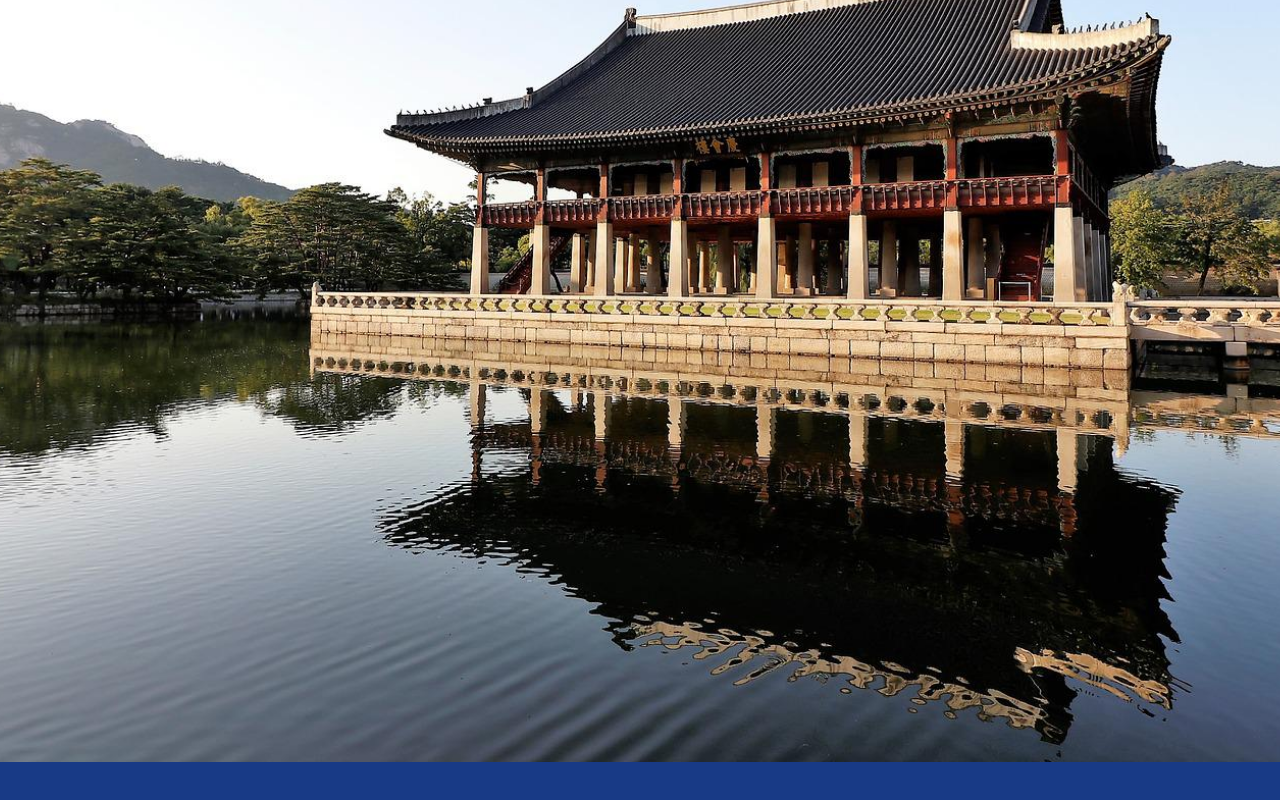
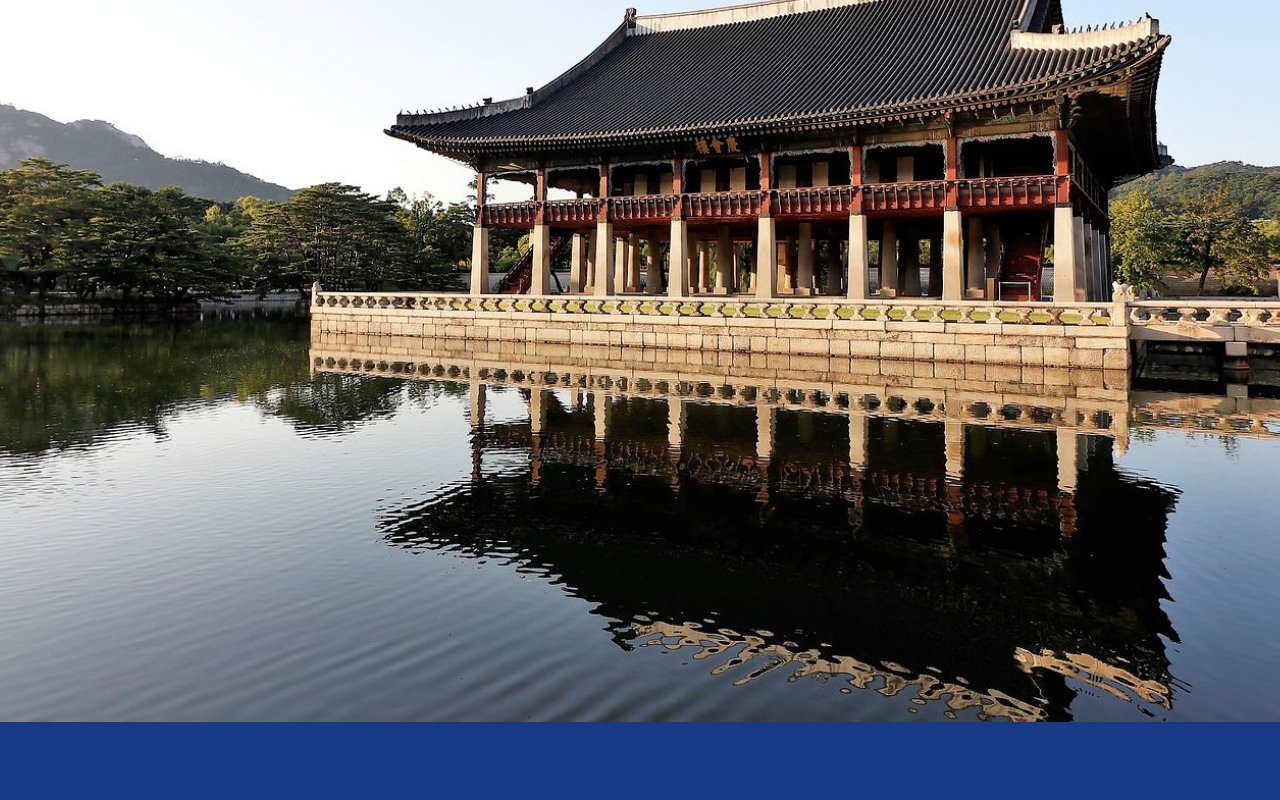
Before and after one commit to KNUTKnutu/Knutu, a React (Vite) app in the folder frontend/: page / in a window 1280 px wide. Shown: the part 298-1098 px from the top of the page. Built offline with nearby package versions, Linux system fonts and the light colour scheme.

Commit message:
KNUT-13 [Client] Sound Files // 오디오 추가 - GameScene_Waiting

```diff
--- a/frontend/src/App.css
+++ b/frontend/src/App.css
@@ -2,7 +2,7 @@
   --font-color: white;
   --screen-width: 1920px;
   --screen-height: 1100px;
-  --body-background-image: url(/src/Assets/gyeongbok-palace_for_bg_1920-1079.jpg)
+  --body-background-image: url(/src/Assets/Images/gyeongbok-palace_for_bg_1920-1079.jpg)
 }
 
 body {
@@ -28,17 +28,18 @@ header {
 }
 
 main {
-  height: calc(var(--screen-height) - 10vh);
+  height: calc(var(--screen-height) - 15vh);
 }
 
 /* Scenes */
 main > * {
   position: absolute;
+  top: -100vh;
   width: 100%;
-  height: calc(100% - 10vh + 5px);
+  height: calc(100% - 15vh + 5px);
 }
 
 footer {
   background-color: #183a86;
-  min-height: 5vh;
+  min-height: 10vh;
 }
--- a/frontend/src/App.tsx
+++ b/frontend/src/App.tsx
@@ -1,21 +1,19 @@
 import { useState } from 'react'
 import logo from './logo.svg'
 import './App.css'
-import GameScene from "/src/Scenes/GameScene/GameScene";
 import IntroScene from "/src/Scenes/IntroScene/IntroScene";
 import LobbyScene from "/src/Scenes/LobbyScene/LobbyScene";
+import GameScene from "/src/Scenes/GameScene/GameScene";
 
-function App() {
-  const [count, setCount] = useState(0)
-
+const App : React.FC = () => {
   return (
     <div className="App">
       <header>
       </header>
       <main>
-        <GameScene />
         <IntroScene />
         <LobbyScene />
+        <GameScene />
       </main>
       <footer>
       </footer>
@@ -23,4 +21,4 @@ function App() {
   )
 }
 
-export default App
+export default App;
```
Also changed, not shown: frontend/src/Assets/Images/gyeongbok-palace_for_bg_1920-1079.jpg (renamed from frontend/src/Assets/gyeongbok-palace_for_bg_1920-1079.jpg), 1 other file (tests, documents, lock files or other folders).
